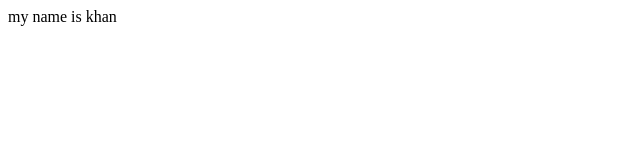
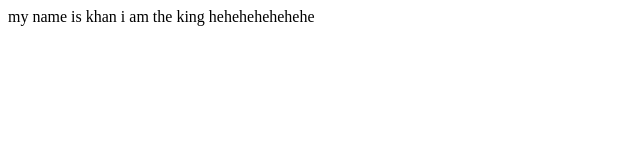
Before and after one commit to be-naima/tea-house, a plain HTML site: page nemo.html in a window 1280 px wide. Shown: the whole page, without its empty margins (0-640 px from the left). Drawn offline with Linux system fonts and the light colour scheme.

Commit message:
added folder

```diff
--- a/nemo.html
+++ b/nemo.html
@@ -7,6 +7,6 @@
     <title>Document</title>
 </head>
 <body>
-    my name is khan
+    my name is khan i am the king hehehehehehehe
 </body>
 </html>
```
